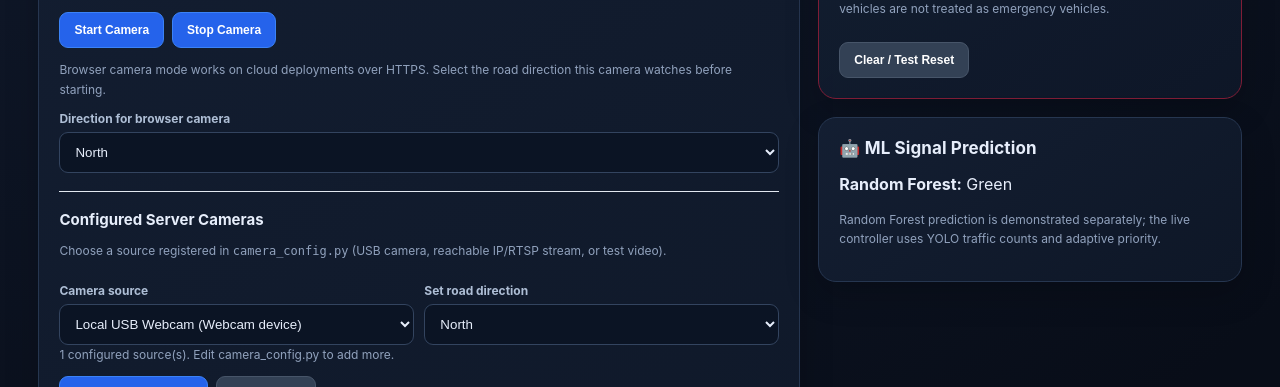
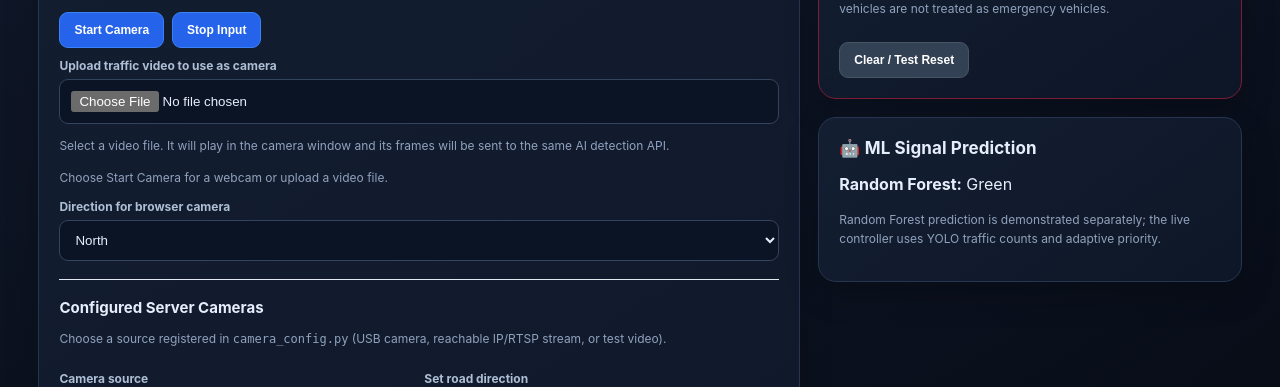
Before and after one commit to vivekkumarray497-lgtm/SmartTrafficLightML, a Flask app: page / in a window 1280 px wide. Shown: the part 977-1364 px from the top of the page. Run offline with Flask 3, Linux system fonts and the light colour scheme; data that the repository does not hold is empty; parts of the project's set-up code (start-up, migrations or seed data) failed here and were passed over.

Commit message:
Add uploaded video as browser camera input

```diff
--- a/templates/index.html
+++ b/templates/index.html
@@ -16,11 +16,14 @@
 <div class="grid">
 <div>
 <div class="card"><h2>📷 Live Traffic Camera</h2>
-<video id="cameraVideo" class="camera" autoplay playsinline muted></video>
+<video id="cameraVideo" class="camera" autoplay playsinline muted controls></video>
 <canvas id="captureCanvas" style="display:none"></canvas>
 <img id="annotated" class="camera" alt="AI processed traffic" style="margin-top:10px">
-<div style="display:flex;gap:8px;flex-wrap:wrap"><button onclick="startCamera()">Start Camera</button><button onclick="stopCamera()">Stop Camera</button></div>
-<p id="cameraStatus" class="muted">Browser camera mode works on cloud deployments over HTTPS. Select the road direction this camera watches before starting.</p>
+<div style="display:flex;gap:8px;flex-wrap:wrap"><button type="button" onclick="startCamera()">Start Camera</button><button type="button" onclick="stopCamera()">Stop Input</button></div>
+<label for="videoUpload">Upload traffic video to use as camera</label>
+<input id="videoUpload" type="file" accept="video/*" onchange="startUploadedVideo(this)">
+<p class="muted">Select a video file. It will play in the camera window and its frames will be sent to the same AI detection API.</p>
+<p id="cameraStatus" class="muted">Choose Start Camera for a webcam or upload a video file.</p>
 <label for="browserCameraDirection">Direction for browser camera</label>
 <select id="browserCameraDirection">
 <option value="North">North</option><option value="South">South</option><option value="East">East</option><option value="West">West</option>
@@ -52,6 +55,8 @@
 <script>
 let emergency = false;
 let cameraStream = null;
+let videoFileActive = false;
+let uploadedVideoUrl = null;
 let captureTimer = null;
 let processing = false;
 
@@ -74,7 +79,7 @@ function render(s) {
   document.getElementById('manualModeBtn').className = s.mode === 'Manual' ? 'selected' : 'secondary';
   document.getElementById('applyManualBtn').disabled = s.mode !== 'Manual';
   document.getElementById('modeStatus').textContent = s.mode === 'Manual' ? 'Manual demo mode: selected direction is shown GREEN.' : 'Auto mode: adaptive controller selects the priority direction.';
-  document.getElementById('systemStatus').textContent = '● ' + (cameraStream ? 'BROWSER CAMERA ACTIVE' : 'DASHBOARD READY');
+  document.getElementById('systemStatus').textContent = '● ' + ((cameraStream || videoFileActive) ? (videoFileActive ? 'UPLOADED VIDEO ACTIVE' : 'BROWSER CAMERA ACTIVE') : 'DASHBOARD READY');
 
   const em = document.getElementById('emergency');
   em.textContent = s.emergency ? ('🚨 ' + (s.emergency_type === 'fire_truck' ? 'FIRE TRUCK' : 'AMBULANCE') + ' DETECTED — AUTOMATIC PRIORITY ACTIVE') : '🟢 Monitoring for Ambulance / Fire Truck';
@@ -171,6 +176,7 @@ refreshServerCameras();
 async function startCamera() {
   try {
     if (cameraStream) return;
+    if (videoFileActive) await stopCamera();
 
     if (!navigator.mediaDevices || !navigator.mediaDevices.getUserMedia) {
       throw new Error('Browser camera API is unavailable. Use HTTPS or localhost.');
@@ -185,12 +191,53 @@ async function startCamera() {
     video.srcObject = cameraStream;
     await video.play();
 
+    videoFileActive = false;
     document.getElementById('cameraStatus').textContent = 'Camera connected. AI processing is running.';
     captureTimer = setInterval(sendFrame, 800);
     await sendFrame();
   } catch (e) {
     document.getElementById('cameraStatus').textContent = 'Camera permission/error: ' + e.message;
   }
+}
+
+async function startUploadedVideo(input) {
+  const file = input.files && input.files[0];
+  if (!file) return;
+  if (!file.type.startsWith('video/')) {
+    document.getElementById('cameraStatus').textContent = 'Please select a valid video file.';
+    input.value = '';
+    return;
+  }
+  if (captureTimer) {
+    clearInterval(captureTimer);
+    captureTimer = null;
+  }
+  if (cameraStream) {
+    cameraStream.getTracks().forEach(t => t.stop());
+    cameraStream = null;
+  }
+  if (uploadedVideoUrl) URL.revokeObjectURL(uploadedVideoUrl);
+  const video = document.getElementById('cameraVideo');
+  video.pause();
+  video.srcObject = null;
+  uploadedVideoUrl = URL.createObjectURL(file);
+  video.src = uploadedVideoUrl;
+  videoFileActive = true;
+  try {
+    await video.play();
+    document.getElementById('cameraStatus').textContent = 'Uploaded video playing. AI frame detection is running.';
+    captureTimer = setInterval(sendFrame, 800);
+    await sendFrame();
+  } catch (error) {
+    videoFileActive = false;
+    document.getElementById('cameraStatus').textContent = 'Could not play video: ' + error.message;
+  }
+  video.onended = () => {
+    if (captureTimer) clearInterval(captureTimer);
+    captureTimer = null;
+    videoFileActive = false;
+    document.getElementById('cameraStatus').textContent = 'Video ended. Detection stopped; upload another video or replay this one.';
+  };
 }
 
 async function stopCamera() {
@@ -204,18 +251,27 @@ async function stopCamera() {
     cameraStream = null;
   }
 
-  document.getElementById('cameraVideo').srcObject = null;
+  videoFileActive = false;
+  const video = document.getElementById('cameraVideo');
+  video.pause();
+  video.srcObject = null;
+  video.removeAttribute('src');
+  video.load();
+  if (uploadedVideoUrl) {
+    URL.revokeObjectURL(uploadedVideoUrl);
+    uploadedVideoUrl = null;
+  }
 
   try {
     await fetch('/api/camera/reset', {method:'POST'});
     await refresh();
   } catch (e) {}
 
-  document.getElementById('cameraStatus').textContent = 'Camera stopped.';
+  document.getElementById('cameraStatus').textContent = 'Input stopped.';
 }
 
 async function sendFrame() {
-  if (processing || !cameraStream) return;
+  if (processing || (!cameraStream && !videoFileActive)) return;
 
   const video = document.getElementById('cameraVideo');
   const canvas = document.getElementById('captureCanvas');
@@ -309,6 +365,7 @@ window.addEventListener('resize', loadTrafficHistory);
 
 window.addEventListener('beforeunload', () => {
   if (cameraStream) cameraStream.getTracks().forEach(t => t.stop());
+  if (uploadedVideoUrl) URL.revokeObjectURL(uploadedVideoUrl);
 });
 
 async function clearEmergency() {
```
